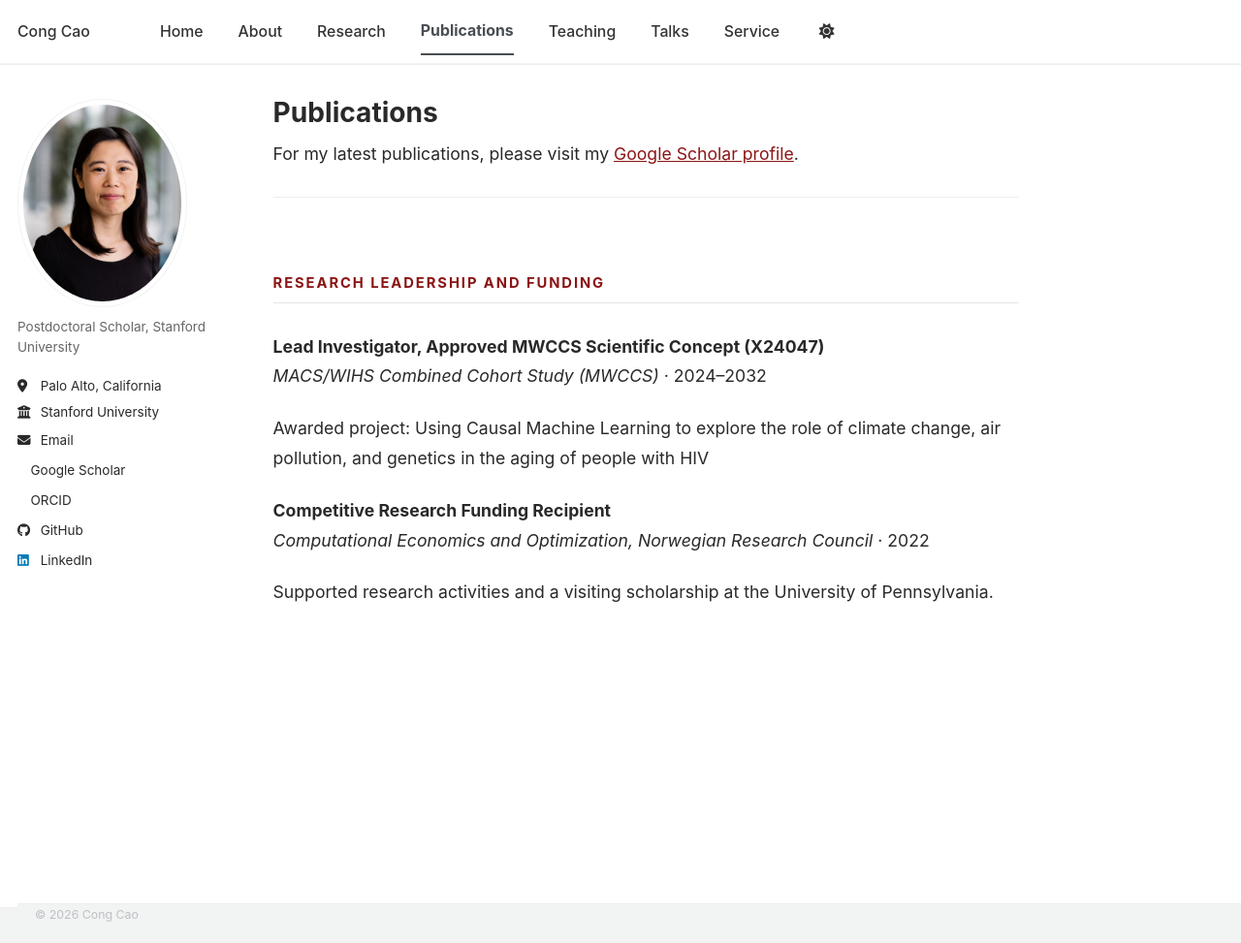
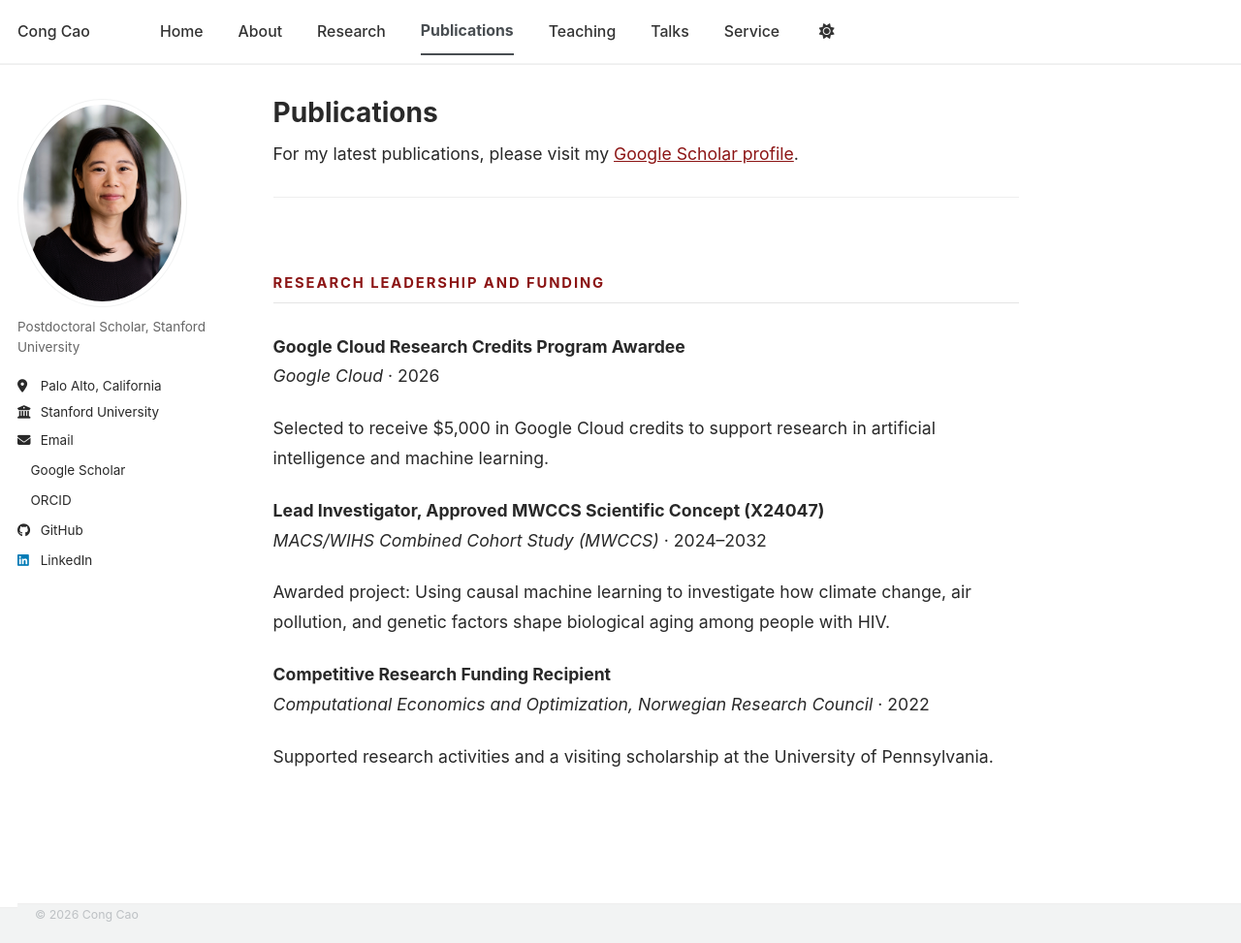
Before and after one commit to congca0/congca0.github.io, a Jekyll site: the page built from publications.md, in a window 1280 px wide and 973 px high. Shown: the whole window at 97% size. Built offline with Jekyll 4.4.1, drawn with Linux system fonts in a browser that asks for light colours; a style sheet for code colours, icons or effects is not loaded.

Commit message:
Update publications.md

```diff
--- a/publications.md
+++ b/publications.md
@@ -10,10 +10,15 @@ For my latest publications, please visit my [Google Scholar profile](https://sch
 
 ## Research Leadership and Funding
 
+**Google Cloud Research Credits Program Awardee**
+*Google Cloud* · 2026
+
+Selected to receive $5,000 in Google Cloud credits to support research in artificial intelligence and machine learning.
+
 **Lead Investigator, Approved MWCCS Scientific Concept (X24047)**
 *MACS/WIHS Combined Cohort Study (MWCCS)* · 2024–2032
 
-Awarded project: Using Causal Machine Learning to explore the role of climate change, air pollution, and genetics in the aging of people with HIV
+Awarded project: Using causal machine learning to investigate how climate change, air pollution, and genetic factors shape biological aging among people with HIV.
 
 **Competitive Research Funding Recipient**
 *Computational Economics and Optimization, Norwegian Research Council* · 2022
```
